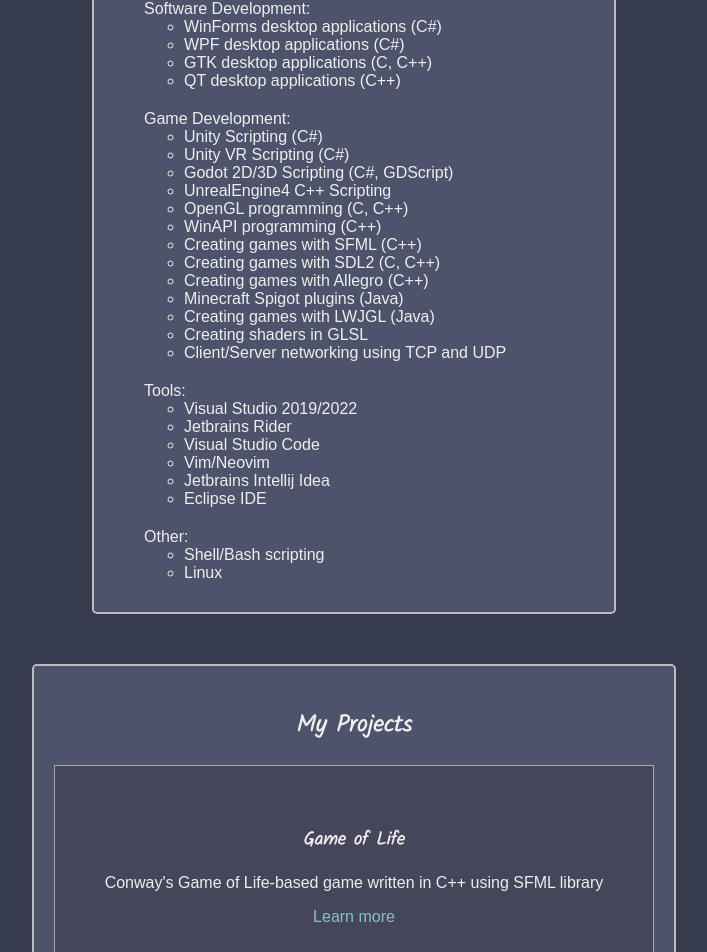
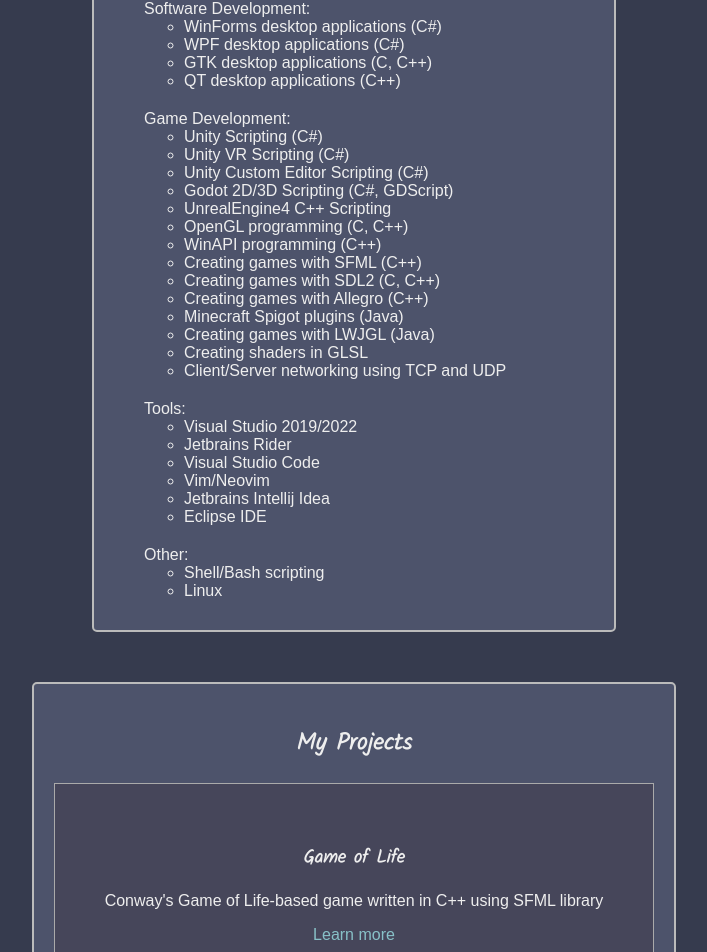
Before and after one commit to rxn7/portfolio, a React (Create React App) app: page /#/ in a window 1280 px wide. Shown: the part 1355-2307 px from the top of the page, without its empty margins (286-993 px from the left). Built offline with nearby package versions, Linux system fonts and the light colour scheme; a web font is replaced by a local one.

Commit message:
Changed github username

```diff
--- a/src/components/contact/Contact.tsx
+++ b/src/components/contact/Contact.tsx
@@ -24,7 +24,7 @@
 			</p>
 			<p>
 				<a
-					href="https://github.com/rxtthin"
+					href="https://github.com/rxn7"
 					target="_blank"
 					rel="noreferrer"
 				>
--- a/src/components/skills/Skills.tsx
+++ b/src/components/skills/Skills.tsx
@@ -62,6 +62,7 @@
 					<ul>
 						<li>Unity Scripting (C#)</li>
 						<li>Unity VR Scripting (C#)</li>
+						<li>Unity Custom Editor Scripting (C#)</li>
 						<li>
 							Godot 2D/3D Scripting
 							(C#, GDScript)
```
